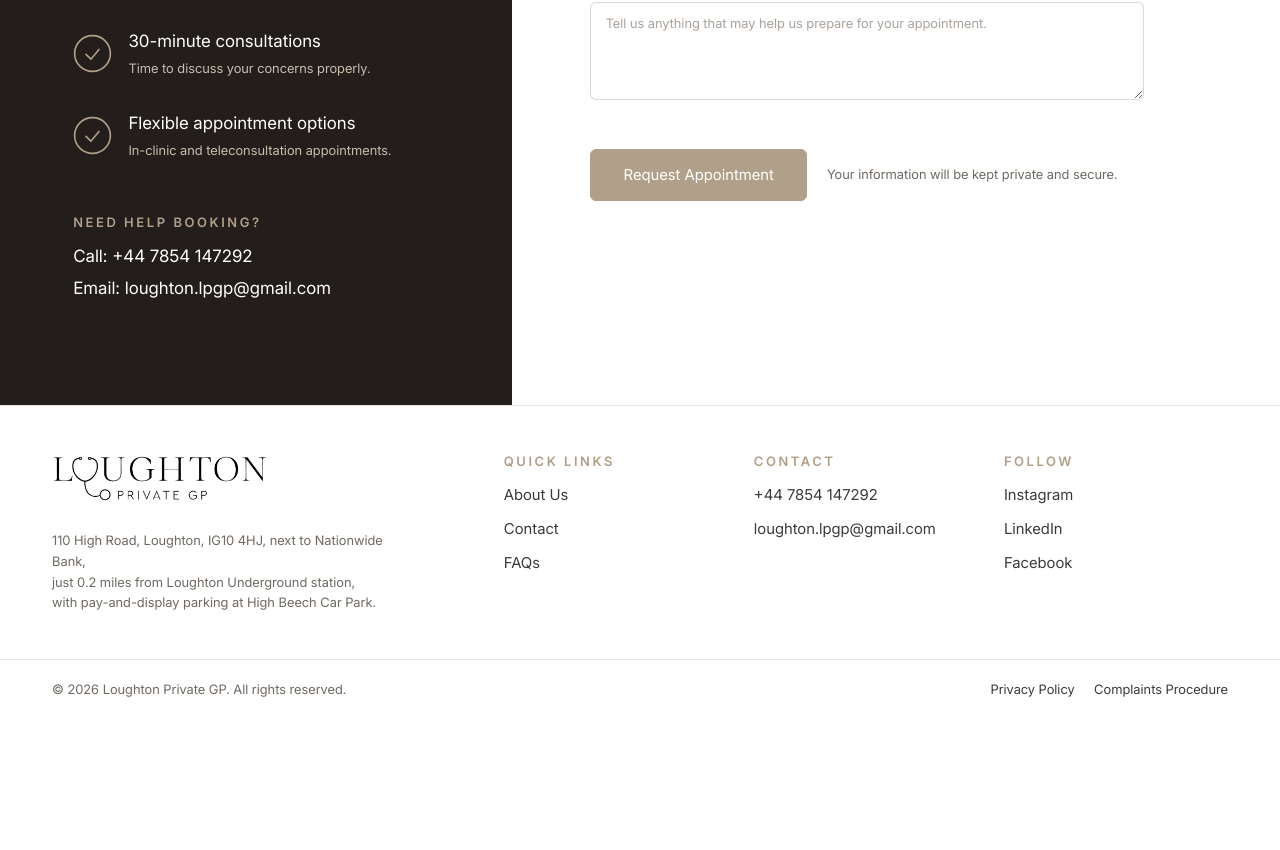
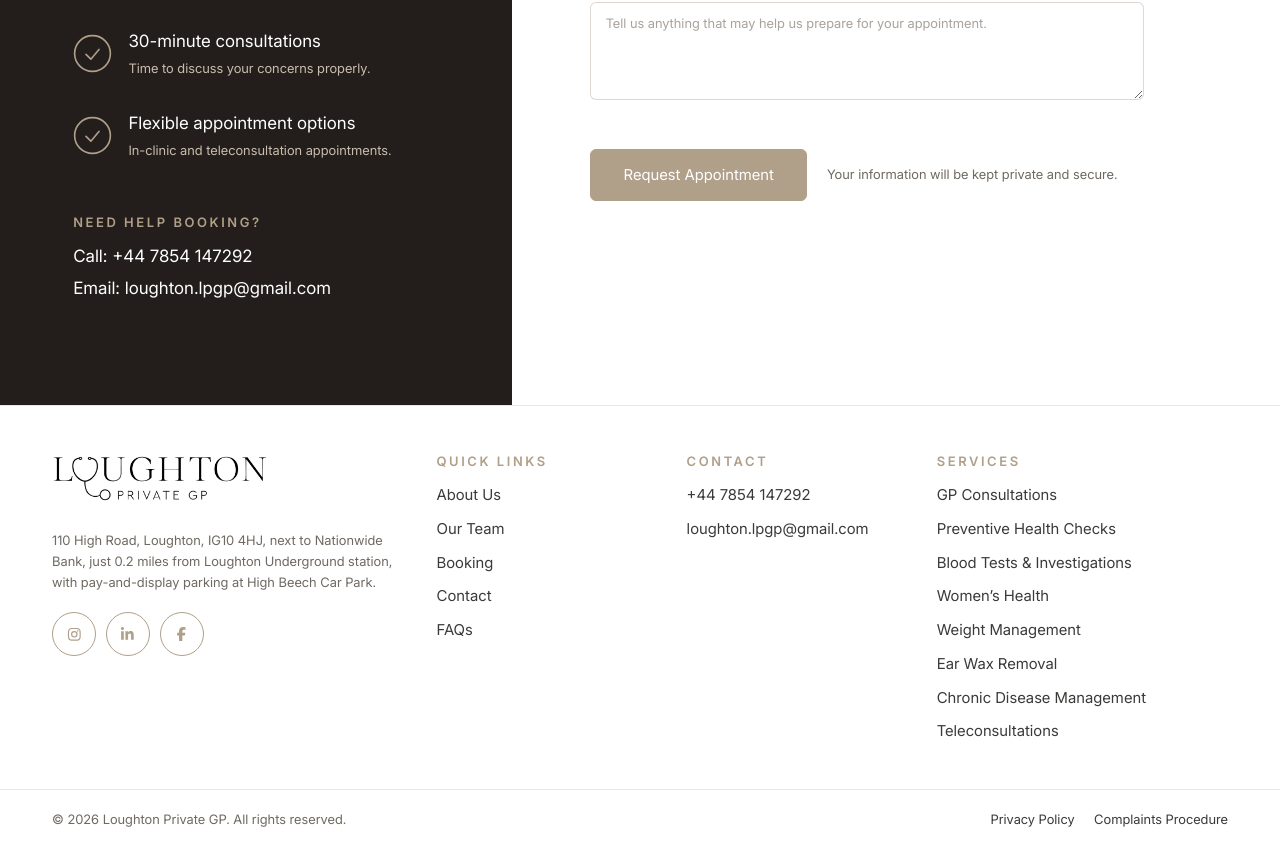
Before and after one commit to SonaliRam/Loughton, a React (Vite) app: page /booking in a window 1280 px wide. Shown: the part 628-1478 px from the top of the page. Before the commit the page ends 1348 px from the top, so only its background shows below. Built offline with nearby package versions, Linux system fonts and the light colour scheme.

Commit message:
url update

```diff
--- a/src/components/layout/Footer.jsx
+++ b/src/components/layout/Footer.jsx
@@ -1,14 +1,50 @@
-import { useLayoutEffect, useRef } from "react";
+import { useLayoutEffect, useRef, useState } from "react";
 import { Link } from "react-router-dom";
 import { gsap } from "../../lib/gsap";
 import { footerLinks, siteInfo, socialLinks } from "../../data/site";
+import { mainServices, moreServices } from "../../data/services";
 import Logo from "../ui/Logo";
+import { ChevronDownIcon, FacebookIcon, InstagramIcon, LinkedInIcon } from "../ui/Icons";
 
-const linkClass = "text-body transition-colors hover:text-ink";
+const linkClass = "block py-2.5 text-body transition-colors hover:text-ink md:py-0";
 const currentYear = new Date().getFullYear();
+const footerServices = [...mainServices, ...moreServices];
+const socialIcons = { Instagram: InstagramIcon, LinkedIn: LinkedInIcon, Facebook: FacebookIcon };
+
+// on mobile the heading is a button that opens and closes the list, from tablet up the list is always shown
+function FooterColumn({ id, title, open, onToggle, className = "", children }) {
+  const listId = `footer-${id}`;
+
+  return (
+    <div data-footer-col className={`border-b border-cream md:border-0 ${className}`}>
+      <h2 className="md:hidden">
+        <button
+          type="button"
+          aria-expanded={open}
+          aria-controls={listId}
+          onClick={onToggle}
+          className="label font-body flex min-h-14 w-full items-center justify-between text-left"
+        >
+          {title}
+          <ChevronDownIcon
+            className={`h-4 w-4 transition-transform duration-300 motion-reduce:transition-none ${open ? "rotate-180" : ""}`}
+          />
+        </button>
+      </h2>
+      <h2 className="label font-body hidden md:block">{title}</h2>
+      <ul id={listId} className={`${open ? "flex" : "hidden"} flex-col pb-4 md:mt-4 md:flex md:gap-3 md:pb-0`}>
+        {children}
+      </ul>
+    </div>
+  );
+}
 
 function Footer() {
   const footerRef = useRef(null);
+  const [openColumn, setOpenColumn] = useState(null);
+
+  // only one list is open at a time, tapping the open one closes it
+  const toggle = (id) => setOpenColumn((current) => (current === id ? null : id));
 
   useLayoutEffect(() => {
     const mm = gsap.matchMedia(footerRef.current);
@@ -33,21 +69,21 @@ function Footer() {
 
   return (
     <footer ref={footerRef} className="border-t border-cream bg-white">
-      <div className="page-width-small grid grid-cols-2 gap-x-6 gap-y-10 py-12 md:grid-cols-2 md:gap-x-10 xl:grid-cols-[1.9fr_1fr_1fr_1fr] xl:gap-x-8 xl:py-14">
-        <div data-footer-col className="col-span-2 md:col-span-1">
+      <div className="page-width-small grid grid-cols-1 py-12 md:grid-cols-3 md:gap-x-10 md:gap-y-8 xl:grid-cols-[1.6fr_1fr_1fr_1.3fr] xl:grid-rows-[auto_1fr] xl:gap-x-8 xl:gap-y-6 xl:py-14">
+        <div data-footer-col className="mb-8 md:col-span-3 md:mb-0 xl:col-span-1 xl:col-start-1 xl:row-start-1">
           <Logo />
           <address className="text-small mt-6 max-w-[26.25rem] not-italic">
-            {siteInfo.address.map((line) => (
-              <span key={line} className="block">
-                {line}
-              </span>
-            ))}
+            {siteInfo.address.join(" ")}
           </address>
         </div>
 
-        <div data-footer-col>
-          <h2 className="label font-body">Quick Links</h2>
-          <ul className="mt-4 flex flex-col gap-3">
+        <FooterColumn
+          id="links"
+          title="Quick Links"
+          open={openColumn === "links"}
+          onToggle={() => toggle("links")}
+          className="border-t md:border-t-0 xl:col-start-2 xl:row-span-2 xl:row-start-1"
+        >
           {footerLinks.map((link) => (
             <li key={link.to}>
               <Link to={link.to} className={linkClass}>
@@ -55,62 +91,86 @@ function Footer() {
               </Link>
             </li>
           ))}
-          </ul>
-        </div>
+        </FooterColumn>
 
-        <div data-footer-col>
-          <h2 className="label font-body">Contact</h2>
-          <ul className="mt-4 flex flex-col gap-3">
+        <FooterColumn
+          id="contact"
+          title="Contact"
+          open={openColumn === "contact"}
+          onToggle={() => toggle("contact")}
+          className="xl:col-start-3 xl:row-span-2 xl:row-start-1"
+        >
           <li>
-              <a href={siteInfo.phoneLink} className={`${linkClass} text-small md:text-[length:var(--fs-body)]`}>
+            <a href={siteInfo.phoneLink} className={linkClass}>
               {siteInfo.phone}
             </a>
           </li>
           <li>
-              <a href={`mailto:${siteInfo.email}`} className={`${linkClass} text-small break-words md:text-[length:var(--fs-body)]`}>
+            <a href={`mailto:${siteInfo.email}`} className={`${linkClass} break-words`}>
               {siteInfo.email}
             </a>
           </li>
-          </ul>
-        </div>
+        </FooterColumn>
 
-        <div data-footer-col className="col-span-2 md:col-span-1">
-          <h2 className="label font-body">Follow</h2>
-          <ul className="mt-4 flex flex-row flex-wrap gap-x-6 gap-y-3 md:flex-col">
-            {socialLinks.map((link) => (
+        <FooterColumn
+          id="services"
+          title="Services"
+          open={openColumn === "services"}
+          onToggle={() => toggle("services")}
+          className="xl:col-start-4 xl:row-span-2 xl:row-start-1"
+        >
+          {footerServices.map((service) => (
+            <li key={service.to}>
+              <Link to={service.to} className={linkClass}>
+                {service.title}
+              </Link>
+            </li>
+          ))}
+        </FooterColumn>
+
+        {/* last on mobile, under the address from tablet up */}
+        <ul
+          data-footer-col
+          aria-label="Follow us"
+          className="order-last mt-8 flex gap-3 md:order-none md:col-span-3 md:row-start-2 md:mt-0 xl:col-span-1 xl:col-start-1 xl:row-start-2"
+        >
+          {socialLinks.map((link) => {
+            const Icon = socialIcons[link.label];
+
+            return (
               <li key={link.label}>
                 <a
                   href={link.url}
                   target="_blank"
                   rel="noopener noreferrer"
-                  className={linkClass}
+                  aria-label={link.label}
+                  className="grid h-[44px] w-[44px] place-items-center rounded-full border border-tan text-tan transition-colors duration-300 hover:bg-tan hover:text-white focus-visible:bg-tan focus-visible:text-white"
                 >
-                  {link.label}
+                  <Icon className="h-[1.125rem] w-[1.125rem]" />
                 </a>
               </li>
-            ))}
+            );
+          })}
         </ul>
-        </div>
       </div>
 
       <div className="border-t border-cream">
-        <div className="page-width-small flex flex-col gap-3 py-6 md:flex-row md:items-center md:justify-between">
-          <p className="text-small">
-            © {currentYear} Loughton Private GP. All rights reserved.
-          </p>
+        <div className="page-width-small flex flex-col gap-3 py-6 md:flex-row-reverse md:items-center md:justify-between">
           <ul className="text-small flex flex-wrap gap-x-6 gap-y-2">
             <li>
-              <Link to="/privacy-policy" className={linkClass}>
+              <Link to="/privacy-policy" className="text-body transition-colors hover:text-ink">
                 Privacy Policy
               </Link>
             </li>
             <li>
-              <Link to="/complaints-procedure" className={linkClass}>
+              <Link to="/complaints-procedure" className="text-body transition-colors hover:text-ink">
                 Complaints Procedure
               </Link>
             </li>
-
           </ul>
+          <p className="text-small">
+            © {currentYear} Loughton Private GP. All rights reserved.
+          </p>
         </div>
       </div>
     </footer>
--- a/src/components/ui/Icons.jsx
+++ b/src/components/ui/Icons.jsx
@@ -47,6 +47,31 @@ export function MailIcon({ className }) {
   return (
     <FilledSvg className={className} width={36.96} height={25.99}>
       <path d="M33.2 23.82L23.86 14.59C21.96 16.67 20.02 18.33 16.98 17.49C15.21 17 14.34 15.72 13.04 14.59L3.75 23.82L33.2 23.82M34.79 22.23L34.79 3.76L25.48 12.97L34.79 22.23M2.16 22.23L11.47 12.97L2.16 3.76L2.16 22.23M33.2 2.17L3.75 2.17L16.31 14.69C17.64 15.79 19.32 15.79 20.64 14.69L33.2 2.17M0 23.17L0 2.82C0.29 1.31 1.44 0.16 2.99 0L33.82 0C35.52 0.07 36.88 1.45 36.96 3.14L36.95 22.99C36.81 24.64 35.47 25.91 33.82 25.99L2.99 25.99C1.54 25.87 0.18 24.64 0 23.17" />
+    </FilledSvg>
+  );
+}
+
+// instagram, linkedin and facebook are Font Awesome Free brand icons (CC BY 4.0, fontawesome.com)
+export function InstagramIcon({ className }) {
+  return (
+    <FilledSvg className={className} width={448} height={512}>
+      <path d="M224.3 141a115 115 0 1 0 -.6 230 115 115 0 1 0 .6-230zm-.6 40.4a74.6 74.6 0 1 1 .6 149.2 74.6 74.6 0 1 1 -.6-149.2zm93.4-45.1a26.8 26.8 0 1 1 53.6 0 26.8 26.8 0 1 1 -53.6 0zm129.7 27.2c-1.7-35.9-9.9-67.7-36.2-93.9-26.2-26.2-58-34.4-93.9-36.2-37-2.1-147.9-2.1-184.9 0-35.8 1.7-67.6 9.9-93.9 36.1s-34.4 58-36.2 93.9c-2.1 37-2.1 147.9 0 184.9 1.7 35.9 9.9 67.7 36.2 93.9s58 34.4 93.9 36.2c37 2.1 147.9 2.1 184.9 0 35.9-1.7 67.7-9.9 93.9-36.2 26.2-26.2 34.4-58 36.2-93.9 2.1-37 2.1-147.8 0-184.8zM399 388c-7.8 19.6-22.9 34.7-42.6 42.6-29.5 11.7-99.5 9-132.1 9s-102.7 2.6-132.1-9c-19.6-7.8-34.7-22.9-42.6-42.6-11.7-29.5-9-99.5-9-132.1s-2.6-102.7 9-132.1c7.8-19.6 22.9-34.7 42.6-42.6 29.5-11.7 99.5-9 132.1-9s102.7-2.6 132.1 9c19.6 7.8 34.7 22.9 42.6 42.6 11.7 29.5 9 99.5 9 132.1s2.7 102.7-9 132.1z" />
+    </FilledSvg>
+  );
+}
+
+export function LinkedInIcon({ className }) {
+  return (
+    <FilledSvg className={className} width={448} height={512}>
+      <path d="M100.3 448l-92.9 0 0-299.1 92.9 0 0 299.1zM53.8 108.1C24.1 108.1 0 83.5 0 53.8 0 39.5 5.7 25.9 15.8 15.8s23.8-15.8 38-15.8 27.9 5.7 38 15.8 15.8 23.8 15.8 38c0 29.7-24.1 54.3-53.8 54.3zM447.9 448l-92.7 0 0-145.6c0-34.7-.7-79.2-48.3-79.2-48.3 0-55.7 37.7-55.7 76.7l0 148.1-92.8 0 0-299.1 89.1 0 0 40.8 1.3 0c12.4-23.5 42.7-48.3 87.9-48.3 94 0 111.3 61.9 111.3 142.3l0 164.3-.1 0z" />
+    </FilledSvg>
+  );
+}
+
+export function FacebookIcon({ className }) {
+  return (
+    <FilledSvg className={className} width={320} height={512}>
+      <path d="M80 299.3l0 212.7 116 0 0-212.7 86.5 0 18-97.8-104.5 0 0-34.6c0-51.7 20.3-71.5 72.7-71.5 16.3 0 29.4 .4 37 1.2l0-88.7C291.4 4 256.4 0 236.2 0 129.3 0 80 50.5 80 159.4l0 42.1-66 0 0 97.8 66 0z" />
     </FilledSvg>
   );
 }
--- a/src/data/site.js
+++ b/src/data/site.js
@@ -23,13 +23,15 @@ export const navLinks = [
 
 export const footerLinks = [
   { label: "About Us", to: "/about" },
+  { label: "Our Team", to: "/our-team" },
+  { label: "Booking", to: "/booking" },
   { label: "Contact", to: "/contact" },
   { label: "FAQs", to: "/faqs" },
 ];
 
 // placeholder profile links, replace with the real URLs
 export const socialLinks = [
-  { label: "Instagram", url: "#" },
+  { label: "Instagram", url: "https://www.instagram.com/loughtonprivategp" },
   { label: "LinkedIn", url: "#" },
   { label: "Facebook", url: "#" },
 ];
```
Lines whose indentation alone changed are shown as unchanged.
